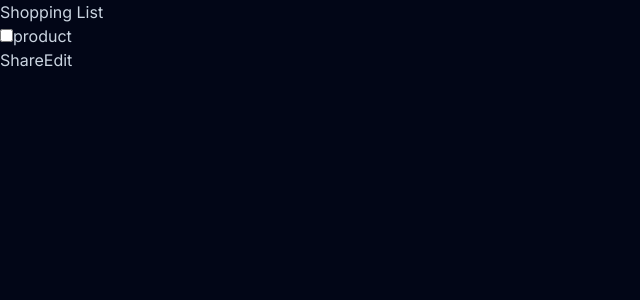
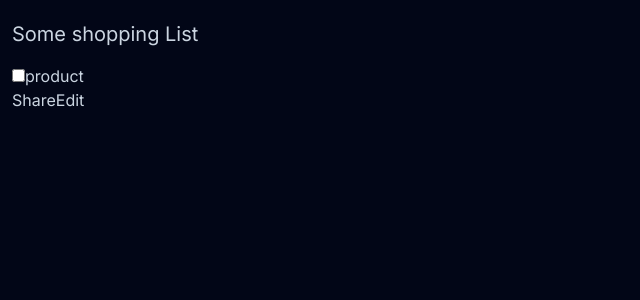
Before and after one commit to Pawel1894/shopping-list, a Next.js app: page / in a window 1280 px wide. Shown: the top 300 px of the page, without its empty margins (0-640 px from the left). Built offline with nearby package versions, Linux system fonts and the light colour scheme.

Commit message:
styling title and page paddings

```diff
--- a/app/page.tsx
+++ b/app/page.tsx
@@ -2,7 +2,7 @@ import { ShoppingList } from "@/components/shopping-list/shopping-list";
 
 export default function Home() {
   return (
-    <main>
+    <main className="px-3 py-5">
       <ShoppingList />
     </main>
   );
--- a/components/shopping-list/heading.tsx
+++ b/components/shopping-list/heading.tsx
@@ -1,5 +1,5 @@
 export const Heading = () => {
   return (
-    <h1>Shopping List</h1>
+    <h1 className="text-xl">Some shopping List</h1>
   );
 }
--- a/components/shopping-list/shopping-list.tsx
+++ b/components/shopping-list/shopping-list.tsx
@@ -4,10 +4,12 @@ import { ProductList } from "./product-list";
 
 export const ShoppingList = () => {
   return (
-    <div>
-      <Heading />
-      <ProductList />
+    <>
+      <div className="flex flex-col gap-4">
+        <Heading />
+        <ProductList />
+      </div>
       <Menu />
-    </div>
+    </>
   );
 };
```
